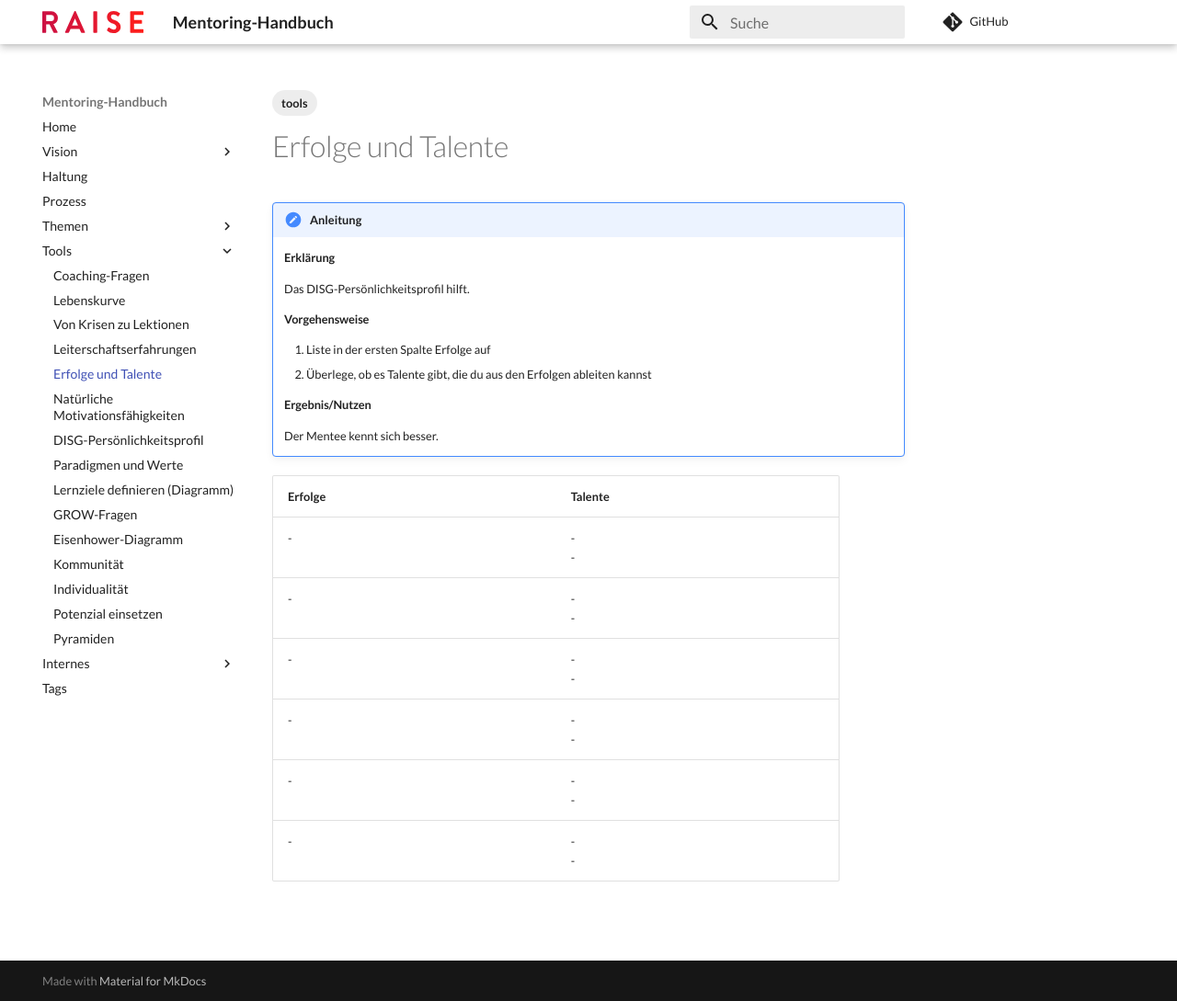
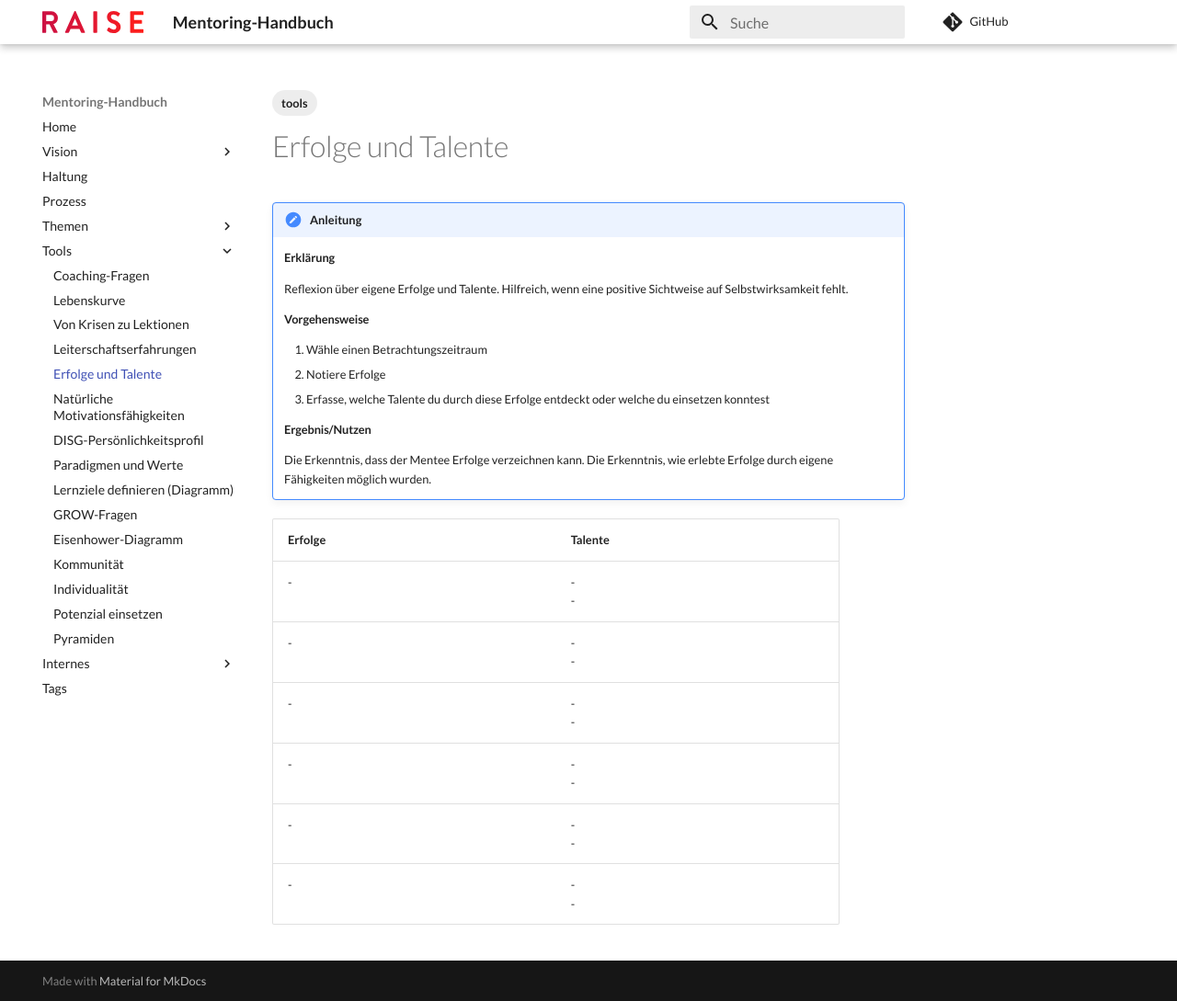
Before and after one commit to chbndrhnns/raise-mentoring-workbook, an MkDocs documentation site: the page built from docs/tools/erfolge-talente.md, in a window 1280 px wide and 1089 px high. Shown: the whole window at 92% size. Built offline with MkDocs 1.6.1 and Material for MkDocs 9.7.7, drawn with Linux system fonts in a browser that asks for light colours; comment, search, counter and statistics services are not loaded.

Commit message:
feat: Anleitung Erfolge

```diff
--- a/docs/tools/erfolge-talente.md
+++ b/docs/tools/erfolge-talente.md
@@ -10,16 +10,18 @@ tags:
 
     #### Erklärung
 
-    Das DISG-Persönlichkeitsprofil hilft.
+    Reflexion über eigene Erfolge und Talente. Hilfreich, wenn eine positive Sichtweise auf Selbstwirksamkeit fehlt.
 
     #### Vorgehensweise
 
-    1. Liste in der ersten Spalte Erfolge auf
-    2. Überlege, ob es Talente gibt, die du aus den Erfolgen ableiten kannst
+    1. Wähle einen Betrachtungszeitraum
+    1. Notiere Erfolge
+    1. Erfasse, welche Talente du durch diese Erfolge entdeckt oder welche du einsetzen konntest
 
     #### Ergebnis/Nutzen
 
-    Der Mentee kennt sich besser.
+    Die Erkenntnis, dass der Mentee Erfolge verzeichnen kann.
+    Die Erkenntnis, wie erlebte Erfolge durch eigene Fähigkeiten möglich wurden.
 
 | Erfolge                                                                    | Talente                                                                |
 | ------------------------------------------------------------------------ | ------------------------------------------------------------------------ |
```
